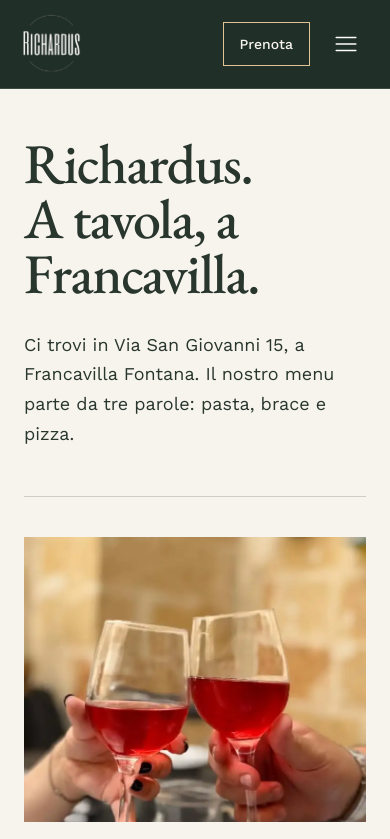
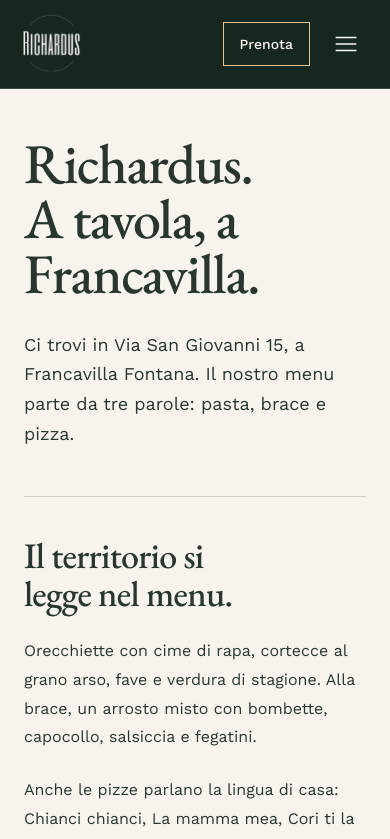
Before and after one commit to FrancescoPalasciano/richardus, a Next.js app: page /chi-siamo in a window 390 px wide. Shown: the top 839 px of the page. Built offline with nearby package versions, Linux system fonts and the light colour scheme.

Commit message:
fix: refine keyboard flow and compact mobile layouts

```diff
--- a/src/app/Home.module.css
+++ b/src/app/Home.module.css
@@ -37,7 +37,7 @@
 .aboutBody { display: grid; gap: 3rem; margin-top: 3rem; padding-top: 2.5rem; border-top: 1px solid color-mix(in srgb, var(--foreground) 20%, transparent); }
 .aboutBody p { max-width: 58ch; margin-top: 1.5rem; line-height: 1.8; }
 .aboutBody h2 { font-size: clamp(2.25rem, 4vw, 3.5rem); }
-.aboutPhoto { position: relative; min-width: 0; aspect-ratio: 6 / 5; }
+.aboutPhoto { position: relative; min-width: 0; aspect-ratio: 6 / 5; order: 2; }
 .aboutPhoto img { object-fit: cover; }
 .desktopBreak { display: none; }
 @media (hover: hover) { .phone:hover, .textLink:hover, .dishTitle a:hover { color: var(--accent); } }
@@ -47,6 +47,6 @@
   .heroPhoto { aspect-ratio: 1 / 1.08; }
   .selection { grid-template-columns: 1fr 1.25fr; gap: clamp(3rem, 8vw, 8rem); }
   .aboutBody { grid-template-columns: 1fr 1fr; gap: 5rem; align-items: center; }
-  .aboutPhoto { aspect-ratio: 5 / 6; }
+  .aboutPhoto { aspect-ratio: 5 / 6; order: 0; }
   .desktopBreak { display: initial; }
 }
--- a/src/app/globals.css
+++ b/src/app/globals.css
@@ -26,7 +26,11 @@ body {
   line-height: 1.6;
 }
 
-html { color-scheme: light; }
+html {
+  color-scheme: light;
+  scrollbar-color: #7c897e var(--background);
+  scrollbar-width: thin;
+}
 
 :where(a, button, summary):focus-visible {
   outline: 2px solid var(--accent);
--- a/src/app/menu/page.tsx
+++ b/src/app/menu/page.tsx
@@ -20,11 +20,11 @@ export default function MenuPage() {
   return (
     <main id="contenuto">
       <header className="mx-auto max-w-6xl px-6 pb-6 pt-10 sm:px-10 sm:pt-16">
-        <h1 className="text-[clamp(3.25rem,7vw,6rem)] leading-none tracking-[-0.025em]">Il menu di Richardus.</h1>
+        <h1 className="text-[clamp(3.25rem,7vw,6rem)] leading-none tracking-[-0.025em]">Il menu.</h1>
         <p className="mt-5 max-w-xl text-base leading-7">Pasta, brace e pizza. Scegli da dove cominciare.</p>
       </header>
       <nav aria-label="Categorie dei piatti" className="sticky top-[calc(5.5rem+1px)] z-20 border-y border-foreground/20 bg-background">
-        <ul className="mx-auto flex max-w-6xl gap-1 overflow-x-auto px-4 py-2 sm:px-8">
+        <ul className="mx-auto flex max-w-6xl gap-1 overflow-x-auto px-4 py-2 [scrollbar-width:thin] sm:px-8">
           {categorie.map(([id, categoria]) => (
             <li key={id} className="shrink-0">
               <a href={`#${id}`} className="inline-flex min-h-11 items-center px-3 text-sm font-medium underline decoration-foreground/30 underline-offset-8 hover:decoration-foreground focus-visible:outline-2 focus-visible:outline-offset-[-2px]">{categoria.nome}</a>
--- a/src/components/Header.module.css
+++ b/src/components/Header.module.css
@@ -1,6 +1,6 @@
 .header {
   --header-height: 5.5rem;
-  --header-surface: rgb(23 39 31 / 96%);
+  --header-surface: var(--brand-green);
   --header-panel: var(--brand-green);
   --header-border: rgb(255 255 255 / 14%);
   --header-muted: #d1d6cf;
@@ -12,7 +12,7 @@
   z-index: 40;
   width: 100%;
   background: var(--header-surface);
-  color: #fff;
+  color: #f7f4ed;
   border-bottom: 1px solid var(--header-border);
 }
 
--- a/src/components/Header.tsx
+++ b/src/components/Header.tsx
@@ -109,39 +109,6 @@ export default function Header({ categorie }: HeaderProps) {
           />
         </Link>
 
-        <a className={styles.booking} href={restaurant.whatsapp} target="_blank" rel="noopener noreferrer" aria-label="Prenota un tavolo su WhatsApp">
-          Prenota
-        </a>
-        <button
-          ref={toggleRef}
-          type="button"
-          className={styles.toggle}
-          aria-label={
-            navigationOpen ? "Chiudi navigazione" : "Apri navigazione"
-          }
-          aria-expanded={navigationOpen}
-          aria-controls="site-navigation"
-          onClick={() => {
-            setNavigationOpen(!navigationOpen);
-            setCategoriesOpen(false);
-          }}
-        >
-          <svg
-            width="26"
-            height="26"
-            viewBox="0 0 24 24"
-            fill="none"
-            stroke="currentColor"
-            strokeWidth="1.5"
-            strokeLinecap="round"
-            aria-hidden="true"
-          >
-            <path className={styles.toggleTop} d="M3 6h18" />
-            <path className={styles.toggleMiddle} d="M3 12h18" />
-            <path className={styles.toggleBottom} d="M3 18h18" />
-          </svg>
-        </button>
-
         <nav
           id="site-navigation"
           aria-label="Navigazione principale"
@@ -223,6 +190,39 @@ export default function Header({ categorie }: HeaderProps) {
             </li>
           </ul>
         </nav>
+
+        <a className={styles.booking} href={restaurant.whatsapp} target="_blank" rel="noopener noreferrer" aria-label="Prenota un tavolo su WhatsApp">
+          Prenota
+        </a>
+        <button
+          ref={toggleRef}
+          type="button"
+          className={styles.toggle}
+          aria-label={
+            navigationOpen ? "Chiudi navigazione" : "Apri navigazione"
+          }
+          aria-expanded={navigationOpen}
+          aria-controls="site-navigation"
+          onClick={() => {
+            setNavigationOpen(!navigationOpen);
+            setCategoriesOpen(false);
+          }}
+        >
+          <svg
+            width="26"
+            height="26"
+            viewBox="0 0 24 24"
+            fill="none"
+            stroke="currentColor"
+            strokeWidth="1.5"
+            strokeLinecap="round"
+            aria-hidden="true"
+          >
+            <path className={styles.toggleTop} d="M3 6h18" />
+            <path className={styles.toggleMiddle} d="M3 12h18" />
+            <path className={styles.toggleBottom} d="M3 18h18" />
+          </svg>
+        </button>
       </div>
     </header>
   );
--- a/src/components/LegalPage.tsx
+++ b/src/components/LegalPage.tsx
@@ -9,7 +9,7 @@ export default function LegalPage({
   children: ReactNode;
 }) {
   return (
-    <main className="mx-auto w-full max-w-4xl px-6 py-12 sm:px-10 sm:py-20">
+    <main id="contenuto" className="mx-auto w-full max-w-4xl px-6 py-12 sm:px-10 sm:py-20">
       <Link
         href="/"
         className="inline-flex min-h-11 items-center text-sm underline underline-offset-4"
```
